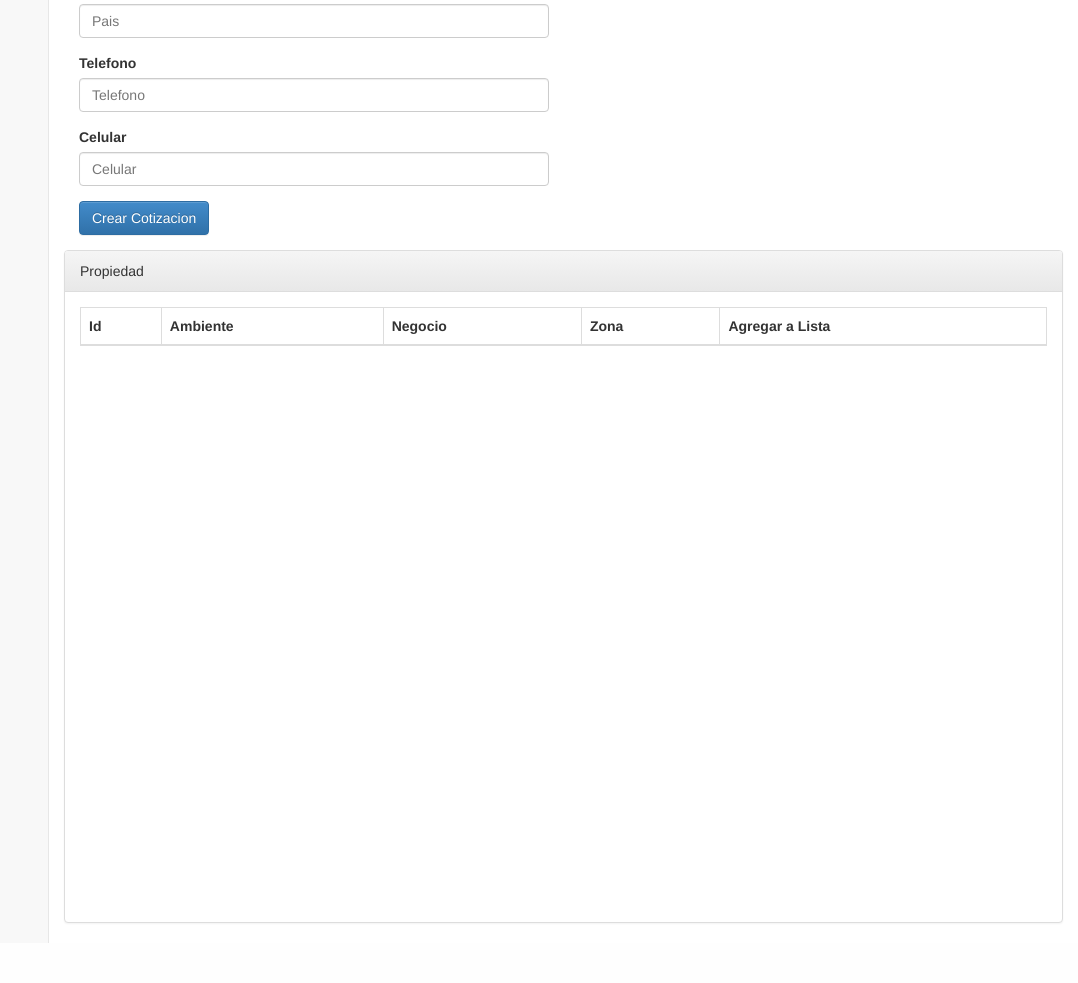
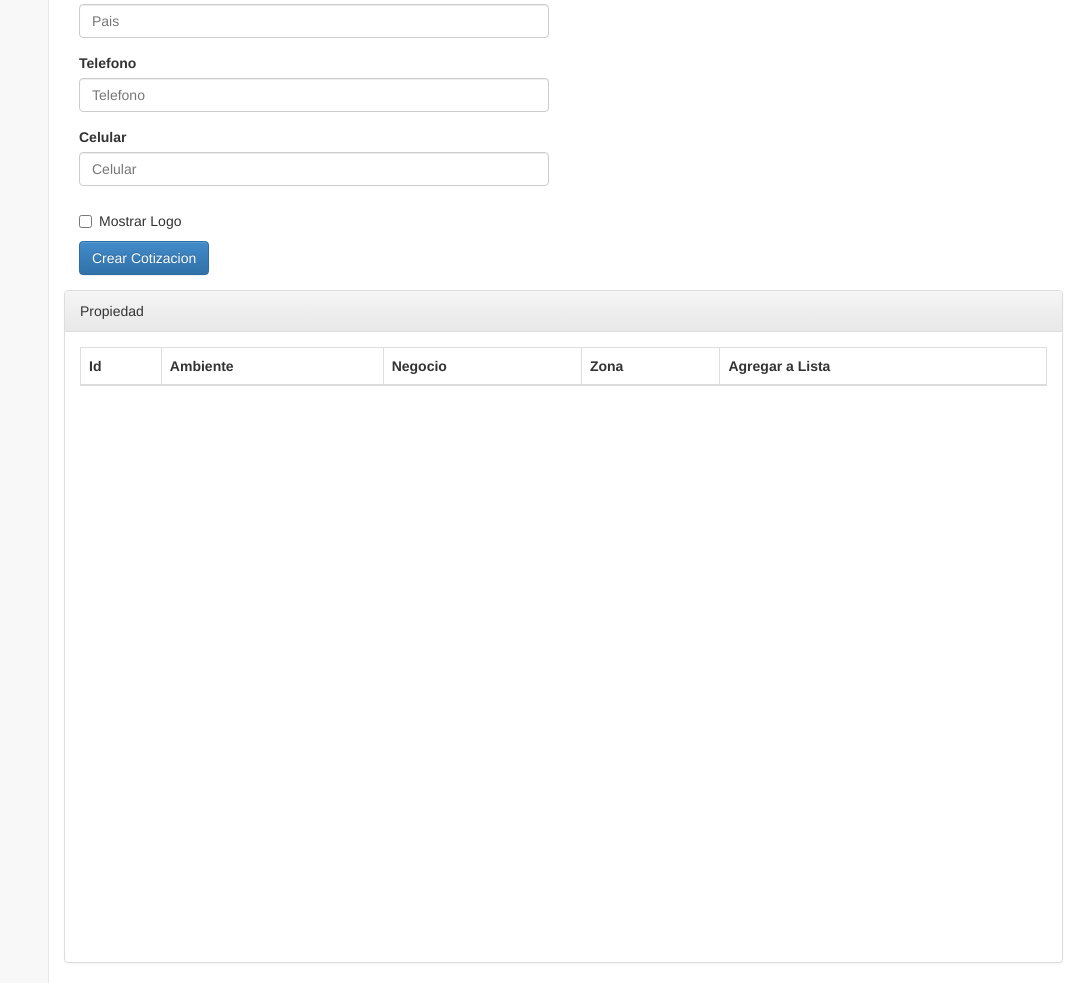
Before and after one commit to esierrawellmann/jminvesments, a PHP site: page /backend/app/views/cotizador/index.php in a window 1280 px wide. Shown: the part 582-1565 px from the top of the page, without its empty margins (202-1280 px from the left). Before the commit the page ends 1525 px from the top, so only its background shows below. Run offline with PHP 8.4, Linux system fonts and the light colour scheme; the visitor is signed in with stand-in values (Sample User, id 1); data that the repository does not hold is empty.

Commit message:
cotizacion adentro

```diff
--- a/backend/app/views/cotizador/index.php
+++ b/backend/app/views/cotizador/index.php
@@ -259,6 +259,19 @@ function controller($scope, $modal, $log , $http,$location)
                                     </div>
 
                                 </div>
+                                 <div class="col-lg-12">
+
+                                    <div class="col-lg-6">
+
+                                      <div class="checkbox">
+                                      <label>
+                                        <input type="checkbox" name="check" id="check"> Mostrar Logo
+                                      </label>
+                                    </div>
+
+                                    </div>
+
+                                 </div>
 
 
                                  <div class="col-lg-12">
@@ -278,6 +291,7 @@ function controller($scope, $modal, $log , $http,$location)
                                     </div>
 
                                  </div>
+
 
 
 
```
Also changed, not shown: backend/app/views/cotizador/impresion.php (+4 -3 lines).
